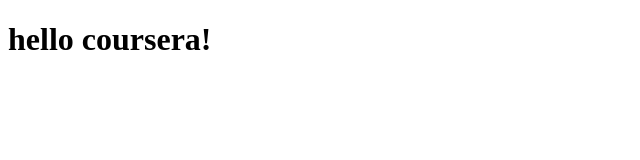
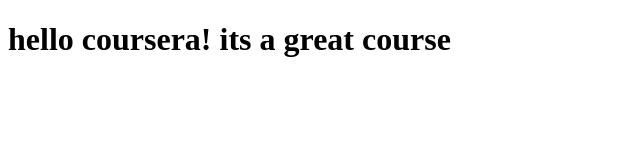
Before and after one commit to Erfanahmadloo/coursera-test, a plain HTML site: page site/index.html in a window 1280 px wide. Shown: the whole page, without its empty margins (0-640 px from the left). Drawn offline with Linux system fonts and the light colour scheme.

Commit message:
Small addition to our page content.

```diff
--- a/site/index.html
+++ b/site/index.html
@@ -4,6 +4,6 @@
  	<title>hello coursera</title>
  </head>
  <body>
- <h1>hello coursera!</h1>
+ <h1>hello coursera! its a great course</h1>
  </body>
  </html>
```
